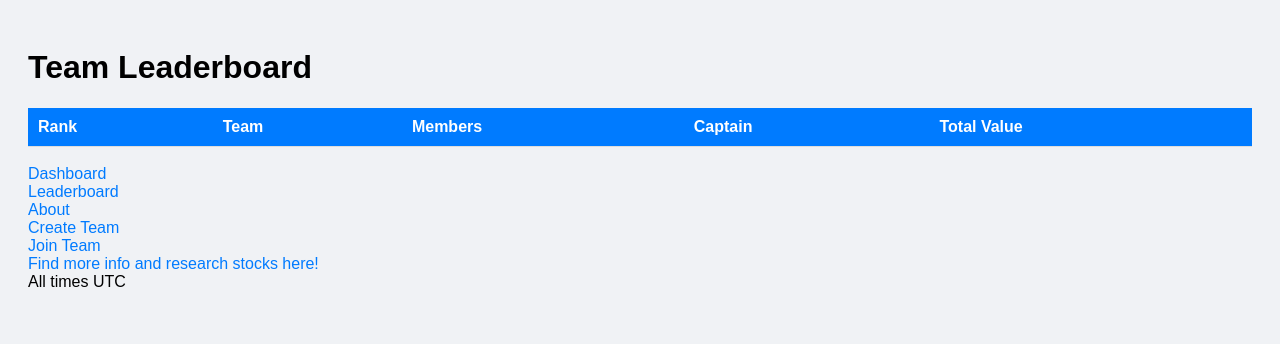
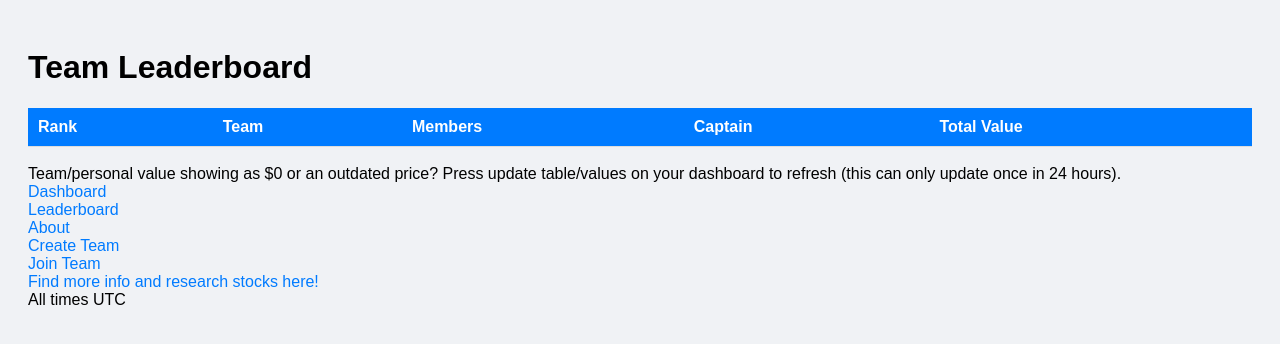
Before and after one commit to tallbeenboy/urban-couscous, a Flask app: page /teamleaderboard-page in a window 1280 px wide. Shown: the top 344 px of the page. Run offline with Flask 3, Linux system fonts and the light colour scheme; data that the repository does not hold is empty; parts of the project's set-up code (start-up, migrations or seed data) failed here and were passed over.

Commit message:
Update team_leaderboard.html

```diff
--- a/templates/team_leaderboard.html
+++ b/templates/team_leaderboard.html
@@ -27,6 +27,8 @@
     </thead>
     <tbody id="leaderboard"></tbody>
   </table>
+  <br>
+  Team/personal value showing as $0 or an outdated price? Press update table/values on your dashboard to refresh (this can only update once in 24 hours).
 <br>
   <a href="{{ url_for('dashboard') }}">Dashboard</a>
   <br>
```
